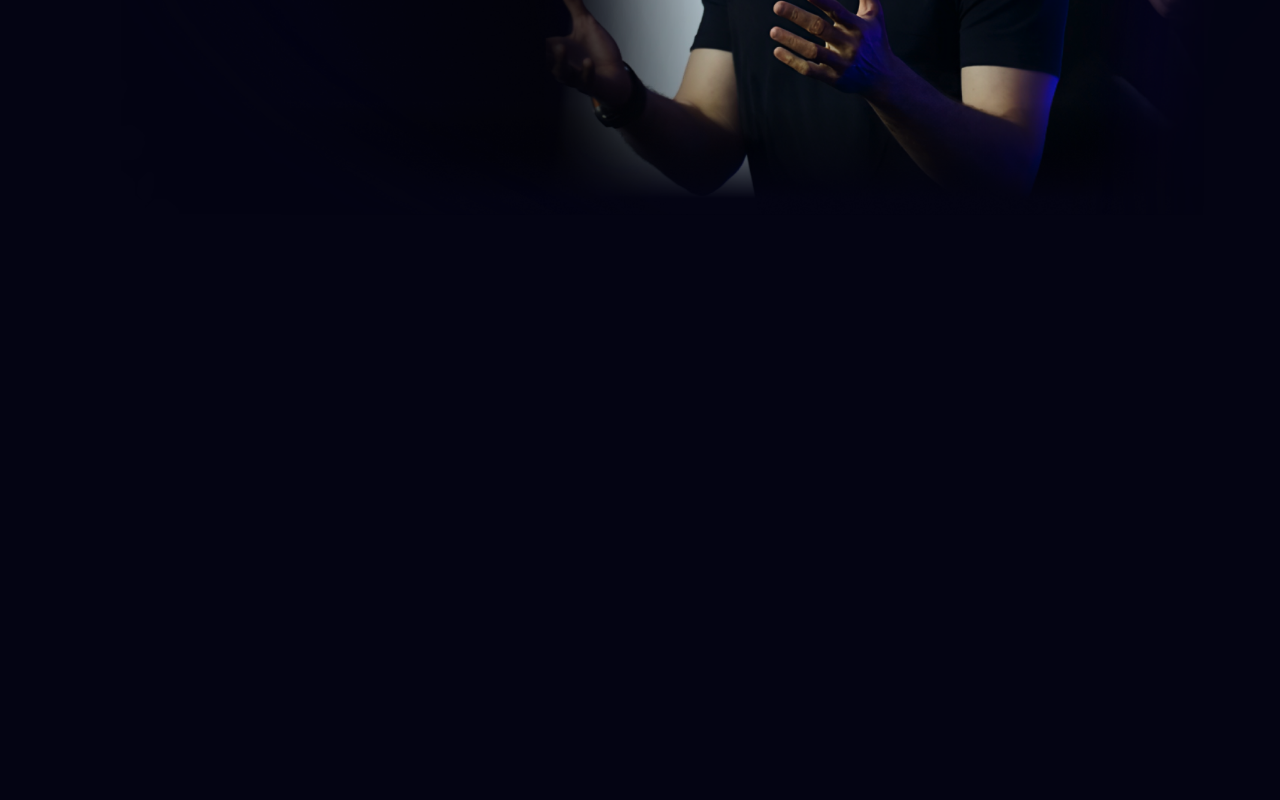
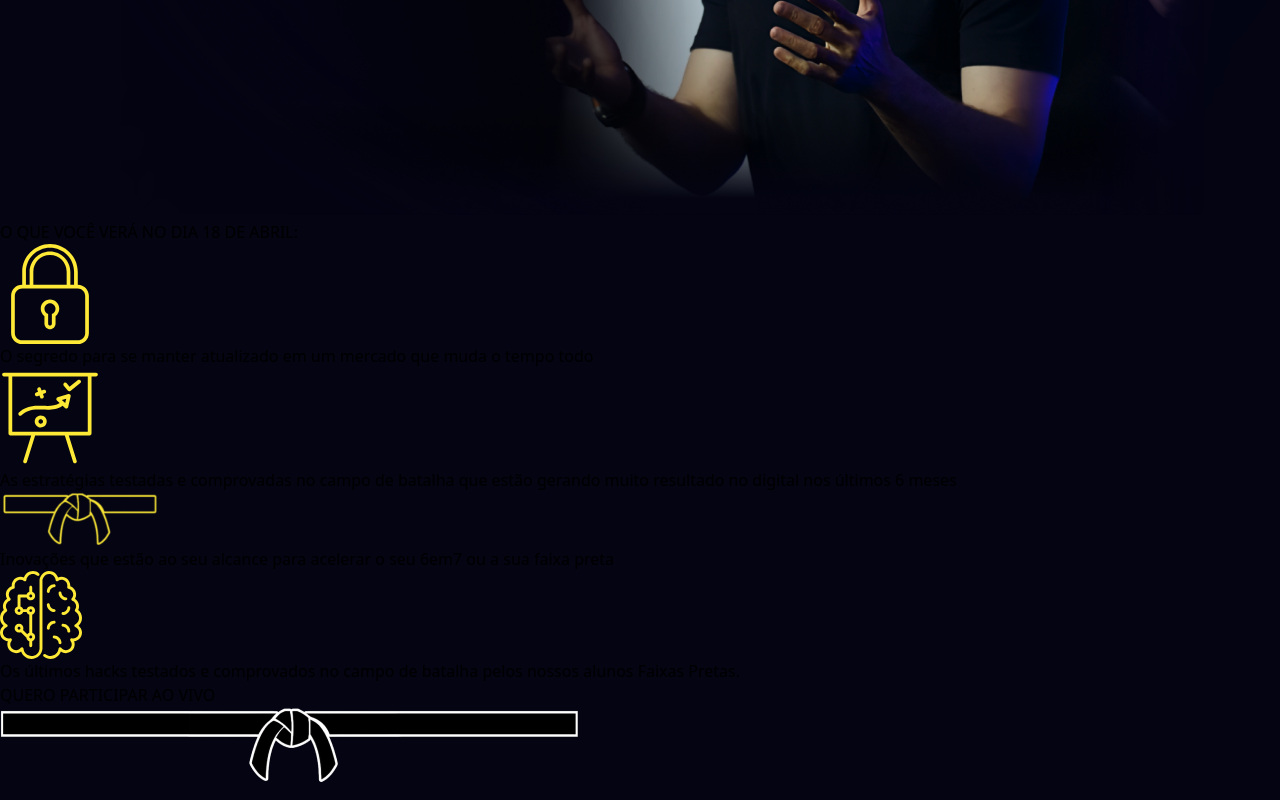
Before and after one commit to JefersonLRS/idg, a React (Vite) app: page / in a window 1280 px wide. Shown: the part 847-1647 px from the top of the page. Before the commit the page ends 1067 px from the top, so only its background shows below. Built offline with nearby package versions, Linux system fonts and the light colour scheme.

Commit message:
feat: Content section

```diff
--- a/src/App.tsx
+++ b/src/App.tsx
@@ -2,13 +2,41 @@
 import Introduction from './components/Introduction'
 import cadeadoIcon from './assets/images/cadeadoIcone.svg'
 import estrategiaIcon from './assets/images/estrategiaIcone.svg'
-// import faixaIcon from './assets/images/faixaIcone.svg'
-// import hackIcon from './assets/images/hackIcone.svg'
+import faixaIcon from './assets/images/faixaIcone.svg'
+import hackIcon from './assets/images/hackIcone.svg'
+import faixaPretaButton from './assets/images/faixaPretaButton.png'
 
 function App() {
   return (
     <div className='flex flex-col justify-center'>
       <Introduction/>
+      <div className='flex flex-col justify-center mt-[100px]'>
+        <h1 className='text-white font-bold text-3xl text-center'>O QUE VOCÊ VERÁ NO DIA <span className='text-[#FDE936]'>18 DE ABRIL:</span></h1>
+        <div className='mt-[150px] mx-auto grid gap-[70px] grid-cols-1 md:grid-cols-2'>
+
+          <div className='flex flex-col justify-center items-center gap-4 w-[250px]'>
+            <img src={cadeadoIcon} className='w-24' alt="Cadeado icone"/>
+            <p className='text-white font-normal text-center text-lg'>O segredo para se manter atualizado em um mercado que muda o tempo todo</p>
+          </div>
+          <div className='flex flex-col justify-center items-center gap-4 w-[400px]'>
+            <img src={estrategiaIcon} className='w-24' alt="Cadeado icone"/>
+            <p className='text-white font-normal text-center text-lg'>As estratégias testadas e comprovadas no campo de batalha que estão gerando muito resultado no
+digital nos últimos 6 meses</p>
+          </div>
+          <div className='flex flex-col justify-center items-center gap-4 w-[250px]'>
+            <img src={faixaIcon} className='w-24' alt="Cadeado icone"/>
+            <p className='text-white font-normal text-center text-lg'>Inovações que estão ao seu alcance para acelerar o seu 6em7 ou a sua faixa preta</p>
+          </div>
+          <div className='flex flex-col justify-center items-center gap-4 w-[400px]'>
+            <img src={hackIcon} className='w-24' alt="Cadeado icone"/>
+            <p className='text-white font-normal text-center text-lg'>Os últimos hacks testados e comprovados no campo de batalha pelos nossos alunos Faixas Pretas.</p>
+          </div>
+        </div>
+        <div className='w-full mt-[100px] flex flex-col justify-center items-center'>
+            <button className='bg-[#fde936] text-black p-6 w-[577px] font-black mt-3'>QUERO PARTICIPAR AO VIVO</button>
+            <img src={faixaPretaButton} alt="faixa preta" />
+          </div>
+      </div>
     </div>
   )
 }
```
